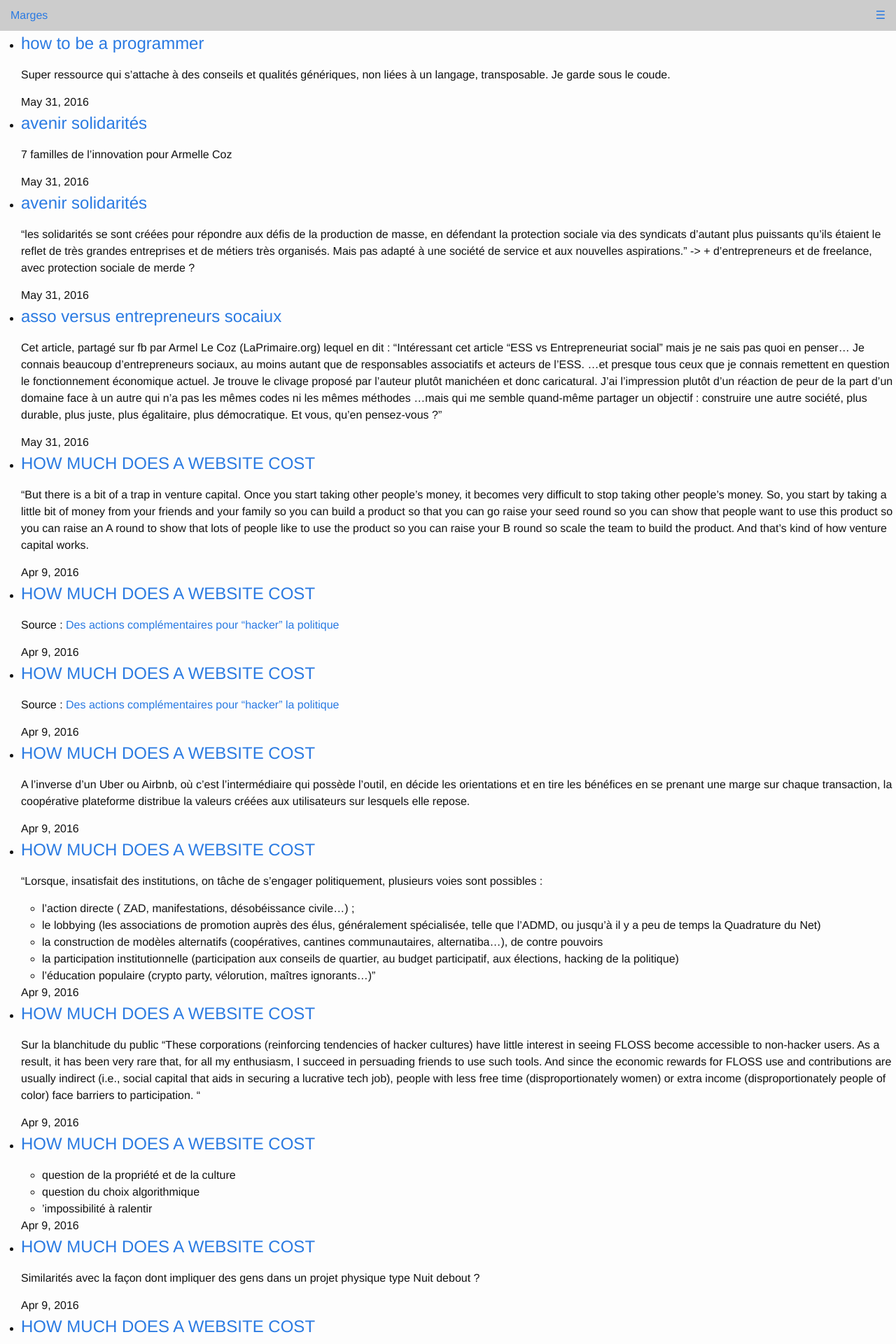
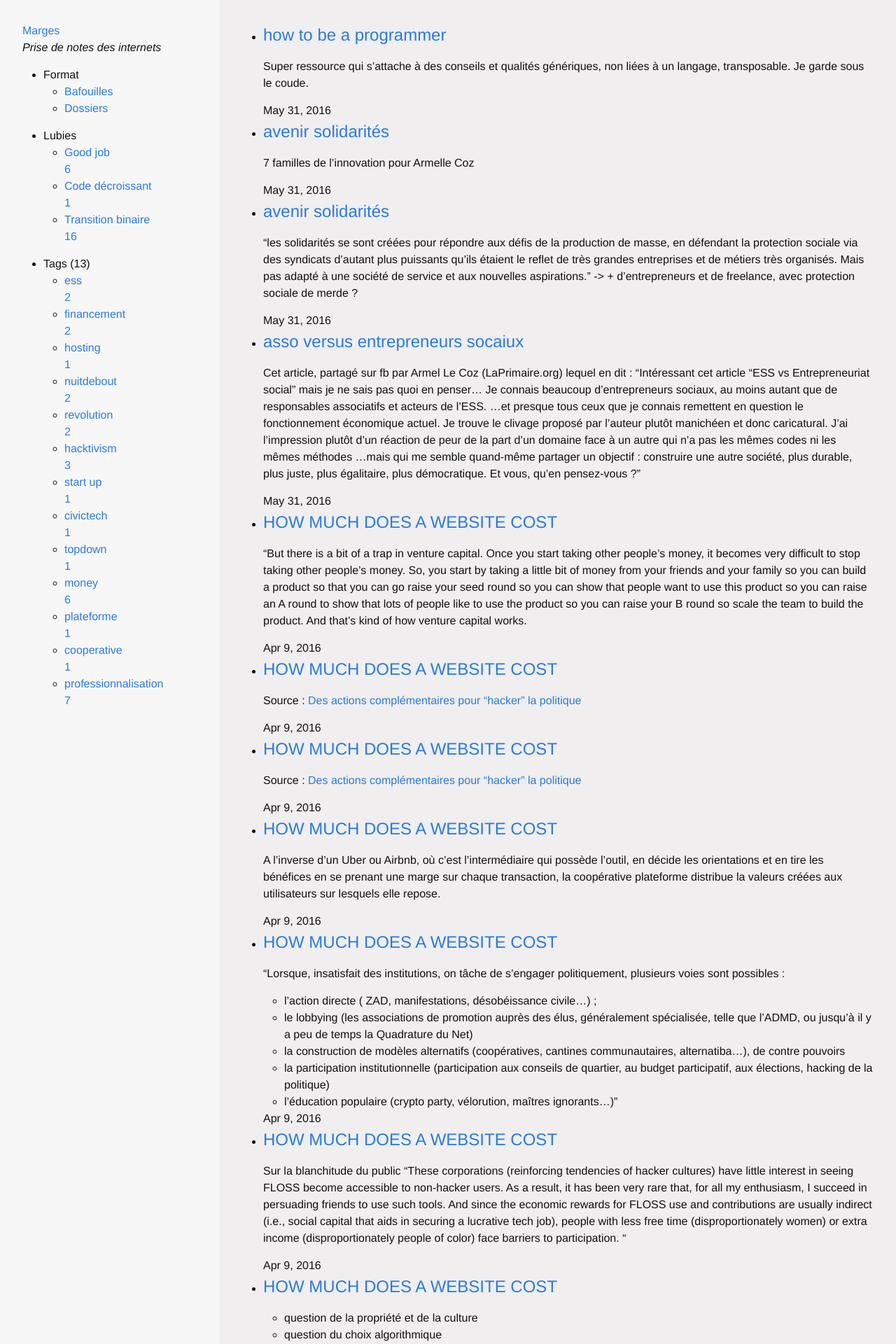
Before and after one commit to clairezed/marges, a Jekyll site: the page built from _pages/index.html, in a window 1280 px wide. Shown: the top 1920 px of the page at 70% size. Built offline with Jekyll 4.4.1, drawn with Linux system fonts in a browser that asks for light colours.

Commit message:
base layout desktop

```diff
--- a/_includes/menu-flex.html
+++ b/_includes/menu-flex.html
@@ -26,29 +26,33 @@
           </ul>
         </ul>
 
-        <<!-- div class="item">
-          <div class="header">Lubies</div>
-          <div class="menu">
+        <ul class="menu__section">
+        <li class="menu__header">Lubies</li>
+          <ul class="menu">
             {% for category in site.categories %}
               {% assign lubie_name = category[0] %}
+              <li class="menu__item">
               <a class="item"  href="{{ site.baseurl }}/lubies/{{category[0]}}">
                 {{ site.data.categories[lubie_name].title  | capitalize}}
                <div class="ui label">{{ category[1].size }}</div>
               </a>
+              </li>
             {% endfor %}
-          </div>
-        </div>
+          </ul>
+        </ul>
 
-        <div class="item">
-          <div class="header">Tags ({{site.tags.size}})</div>
-          <div class="menu">
+        <ul class="item">
+          <li class="header">Tags ({{site.tags.size}})</li>
+          <ul class="menu">
           {% for tag in site.tags %}
+            <li class="menu__item">
               <a class="item" href="{{ site.baseurl }}/tags/{{tag[0]}}">
                {{ tag[0] }}
                <div class="ui label">{{ tag[1].size }}</div>
               </a>
+            </li>
             {% endfor %}
-          </div>
-        </div> -->
+          </ul>
+        </ul>
 
       </div>
--- a/_layouts/desktop.html
+++ b/_layouts/desktop.html
@@ -4,15 +4,24 @@
 {% include head2.html %}
 
 <body>
-  <div class="container">
-    <nav>
-    {% include menu-flex.html %}
-    </nav>
+
+<div class="container">
+
+  <div class="container__inner">
+
+    <aside>
+      {% include menu-flex.html %}
+    </aside>
+
     <div class="main">
-      {{ content }}
+       {{ content }}
     </div>
+
   </div>
 
+</div>
+
+
+
 </body>
-
 </html>
--- a/_layouts/mobile.html
+++ b/_layouts/mobile.html
@@ -4,25 +4,29 @@
 {% include head2.html %}
 
 <body>
+
   <div class="mobile__container">
+
     <div class="mobile__header">
       <div class="header__wrapper">
       <a class="menu__title" href="{{ site.baseurl }}/">
         {{ site.title }}
       </a>
+
       <div class="menu__slider">
         <a>☰</a>
       </div>
       </div>
     </div>
+
     <nav class="mobile__nav">
         {% include menu-flex.html %}
     </nav>
 
-
     <div class="mobile__main">
       {{ content }}
     </div>
+
   </div>
 
 </body>
--- a/_pages/index.html
+++ b/_pages/index.html
@@ -1,6 +1,6 @@
 ---
-layout: mobile
-<!-- layout: desktop -->
+<!-- layout: mobile -->
+layout: desktop
 <!-- layout: default -->
 permalink: /
 ---
--- a/_sass/_flex-layout.scss
+++ b/_sass/_flex-layout.scss
@@ -1,26 +1,38 @@
-// Flexbox ----------------------------------------
+// Desktop 2 ------------------------------
+
+html,
+body {
+  height: 100%;
+}
 .container {
+  height: 100vh;
   display: flex;
-  flex-flow: row;
-  // min-height: 100%;
 }
 
-.desktop__nav {
+.container__inner {
   flex: 1;
-  min-width: 118px;
-  max-width: 160px;
+  display: flex;
 }
 
+aside,
 .main {
-  order: 1;
+  overflow-y: scroll;
+  padding: 2em;
+}
+aside {
   flex: 1;
-  min-width: 510px;
+  background: #f7f7f7;
+  max-width: 250px;
+}
+.main {
+  flex: 3;
+  background: #f0eeee;
+}
+h1 {
+  margin-top: 0;
 }
 
-// Desktop
-// .menu__title {
-//   flex-grow: 1;
-// }
+
 
 //Mobile ---------------------------------
 
```
Lines whose indentation alone changed are shown as unchanged.
